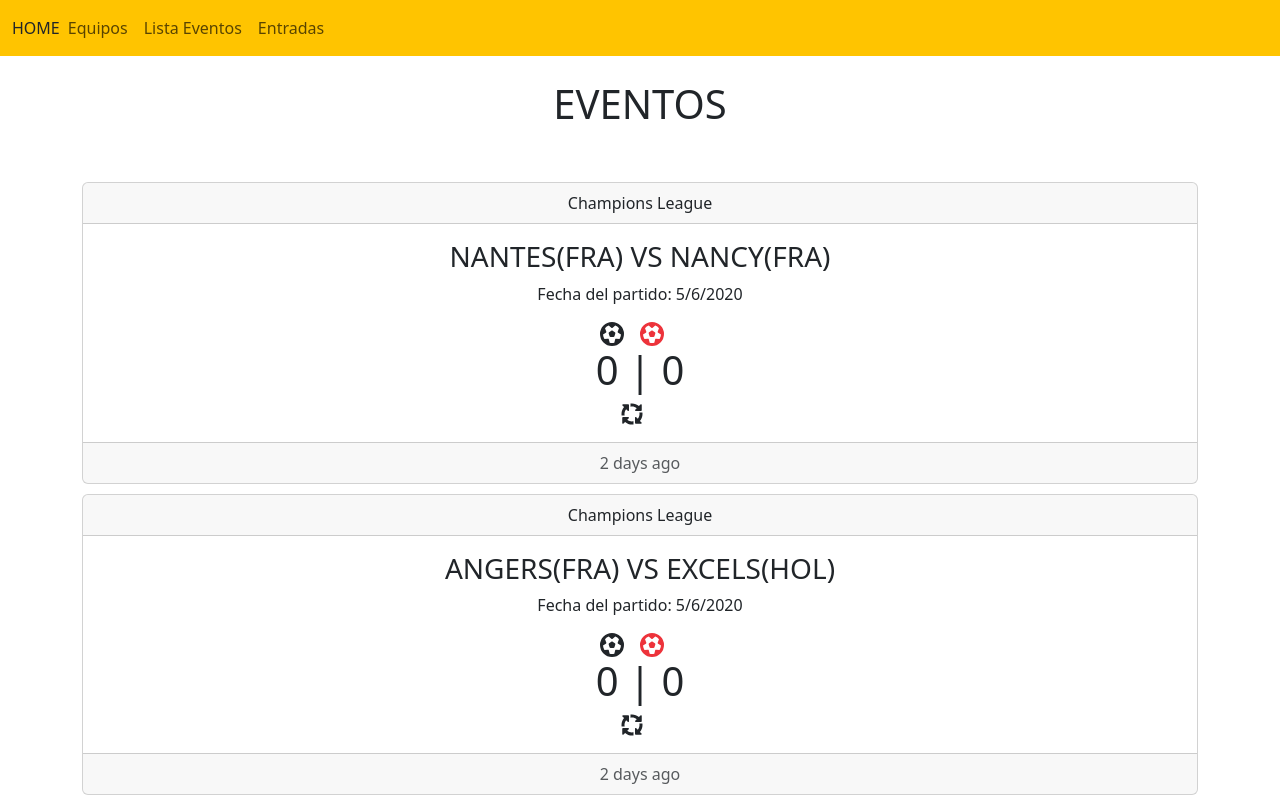
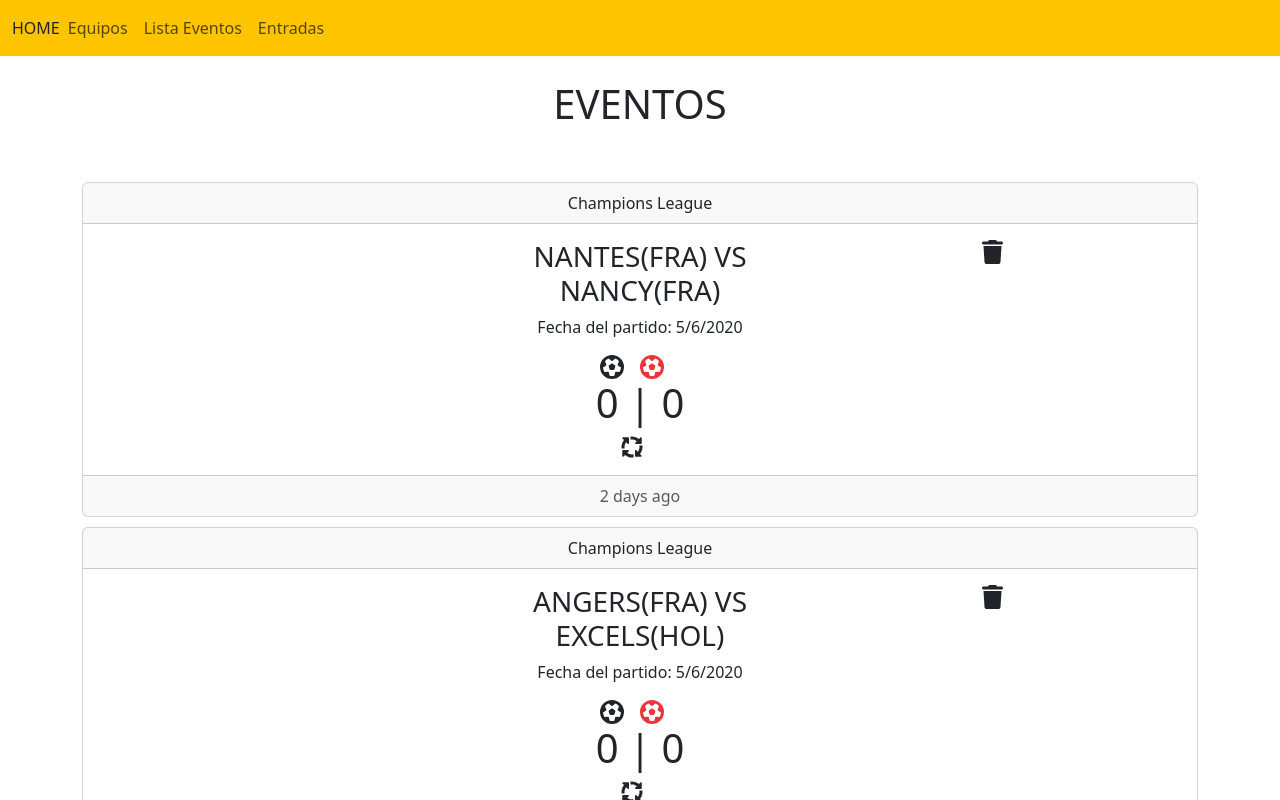
Before and after one commit to VICENTEEC/Manabo2, a Vue app in the folder frontend/: page /#/listaeventos in a window 1280 px wide. Shown: the top 800 px of the page. Built offline with nearby package versions, Linux system fonts and the light colour scheme.

Commit message:
Eliminando Partido

```diff
--- a/frontend/src/components/Evento.vue
+++ b/frontend/src/components/Evento.vue
@@ -1,7 +1,7 @@
 <script>
 export default {
-  props: ['partidosss' ],
-  emits: ['incrementar-goles-local', 'incrementar-goles-visitante', 'resetear-goles'],
+  props: ['partidosss'],
+  emits: ['incrementar-goles-local', 'incrementar-goles-visitante', 'resetear-goles', 'eliminar-partido'],
   // data() {
   //   return {
   //     golesLocal: 0,
@@ -36,23 +36,40 @@ export default {
       Champions League
     </div>
     <div class="card-body">
+
+      <div class="container text-center">
+        <div class="row justify-content-end">
+          <div class="col-4">
             <h3>{{ partidosss.idLocal }} VS {{ partidosss.idVisitante }}</h3>
-      <p>Fecha del partido: {{ new Date(partidosss.timestamp).toLocaleDateString() }}</p>
+          </div>
+          <div class="col-4">
 
 
 
 
+
+            <font-awesome-icon :icon="['fas', 'trash']" class="icono-fontawesome me-3" size="xl"
+            @click="$emit('eliminar-partido', partidosss._links.self.href)"/>
+
+
+
+
+
+          </div>
+        </div>
+      </div>
+      <p>Fecha del partido: {{ new Date(partidosss.timestamp).toLocaleDateString() }}</p>
       <span @click="incrementarGolesLocal">
         <font-awesome-icon :icon="['fas', 'futbol']" class="icono-fontawesome me-3" size="xl" />
       </span>
 
       <span @click="incrementarGolesVisitante">
-      <font-awesome-icon :icon="['fas', 'futbol']" class="icono-fontawesome me-3"  size="xl" style="color: #ed333b;" />
+        <font-awesome-icon :icon="['fas', 'futbol']" class="icono-fontawesome me-3" size="xl" style="color: #ed333b;" />
       </span>
       <h1>{{ partidosss.golesLocal }} | {{ partidosss.golesVisitante }}</h1>
 
       <span @click="resetearGoles">
-   <font-awesome-icon :icon="['fas', 'arrows-spin']" class="icono-fontawesome me-3" size="xl"/>
+        <font-awesome-icon :icon="['fas', 'arrows-spin']" class="icono-fontawesome me-3" size="xl" />
       </span>
 
 
--- a/frontend/src/components/ListaEventos.vue
+++ b/frontend/src/components/ListaEventos.vue
@@ -17,7 +17,7 @@ export default {
   },
 
   methods: {
-    ...mapActions(usePartidosStore, ['actualizarGoles', 'reiniciarGoles']),
+    ...mapActions(usePartidosStore, ['actualizarGoles', 'reiniciarGoles', 'eliminarPartido']),
 
     incrementarGolesLocal(partidoHref) {
       console.log("Estamos en listaeventos.vue: ", partidoHref)
@@ -30,6 +30,11 @@ export default {
 
     resetearGoles(partidoHref){
       this.reiniciarGoles(partidoHref)
+    },
+
+    borrarPartido(partidoHref){
+      console.log("partido a eliminar: ", partidoHref)
+      this.eliminarPartido(partidoHref)
     }
   }
 
@@ -53,6 +58,7 @@ export default {
       @incrementar-goles-local="incrementarGolesLocal"
       @incrementar-goles-visitante="incrementarGolesVisitante"
       @resetear-goles="resetearGoles"
+      @eliminar-partido="borrarPartido"
       ></Evento>
     </li>
   </ul>
--- a/frontend/src/main.js
+++ b/frontend/src/main.js
@@ -12,10 +12,10 @@ import * as bootstrap from 'bootstrap'
 
 import { library } from '@fortawesome/fontawesome-svg-core'
 import { FontAwesomeIcon } from '@fortawesome/vue-fontawesome'
-import { faUser, faFutbol, faArrowsSpin } from '@fortawesome/free-solid-svg-icons'
+import { faUser, faFutbol, faArrowsSpin, faTrash } from '@fortawesome/free-solid-svg-icons'
 import { faInstagram, faXTwitter } from '@fortawesome/free-brands-svg-icons'
 
-library.add(faUser, faInstagram, faXTwitter, faFutbol, faArrowsSpin)
+library.add(faUser, faInstagram, faXTwitter, faFutbol, faArrowsSpin, faTrash)
 
 const pinia = createPinia()
 
--- a/frontend/src/stores/partidos.js
+++ b/frontend/src/stores/partidos.js
@@ -20,6 +20,11 @@ export const usePartidosStore = defineStore('partidos', {
     },
 
     eliminarPartido(partidoId) {
+      console.log("Estouy en el store: ", partidoId)
+      const partidoIndex = this.partidos.findIndex(p => p._links.self.href === partidoId)
+      if(partidoIndex !== -1) {
+        this.partidos.splice(partidoIndex,1)
+      }
 
     },
 
```
Lines whose indentation alone changed are shown as unchanged.
